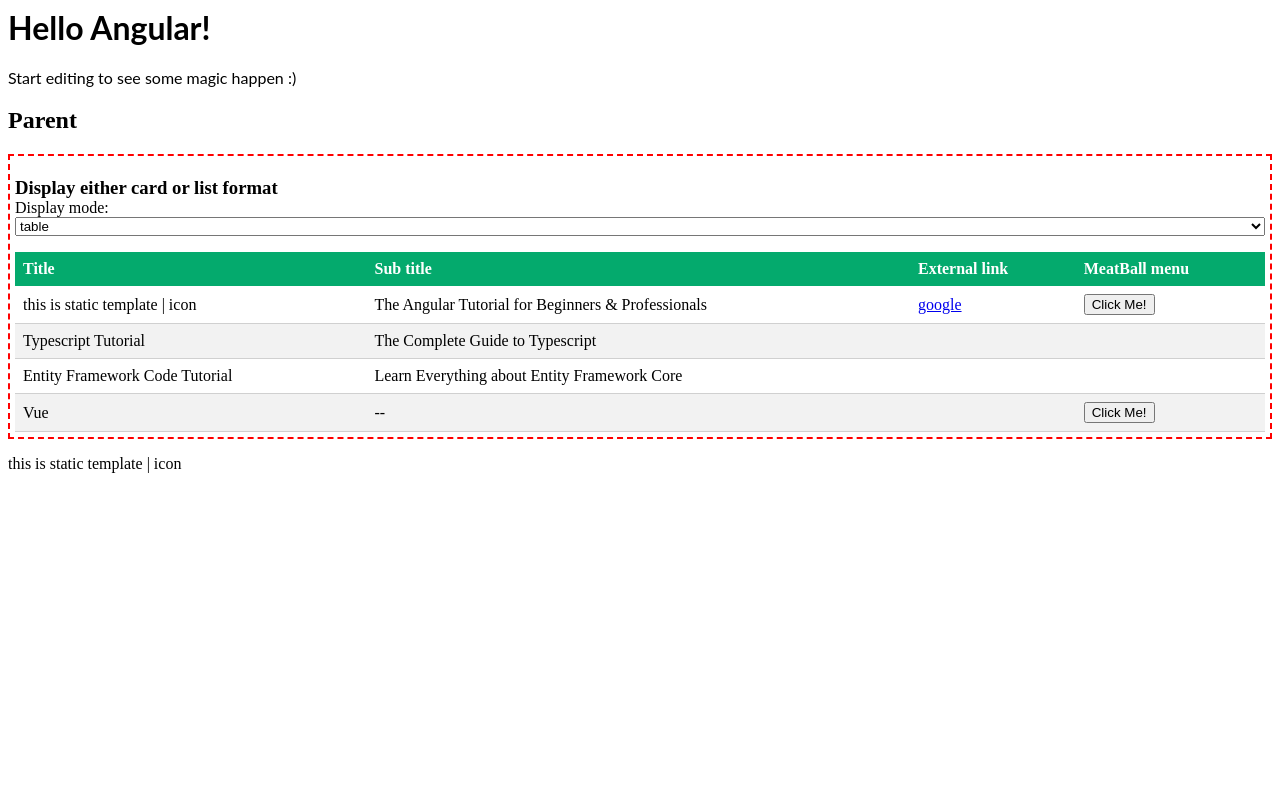
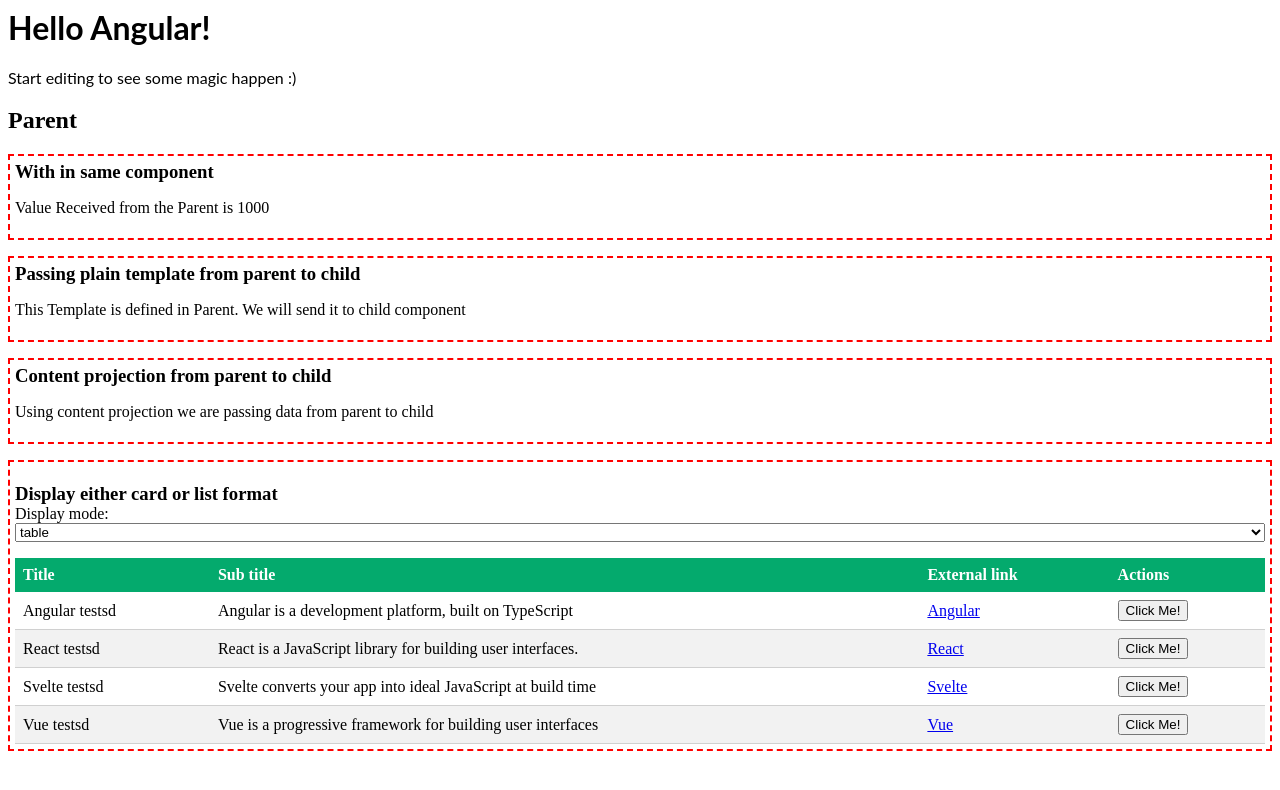
Before and after one commit to gandholi-kumar/angular-ng-template-outlet, an Angular app: page / in a window 1280 px wide. Shown: the top 790 px of the page. Built offline with nearby package versions, Linux system fonts and the light colour scheme.

Commit message:
inserted a ref parameter in column config

```diff
--- a/src/app/child/child.component.ts
+++ b/src/app/child/child.component.ts
@@ -12,5 +12,8 @@ export class ChildComponent implements OnInit {
   @Input() rowData: TableDataConfiguration[];
   constructor() {}
 
-  ngOnInit() {}
+  ngOnInit() {
+    // console.log(this.rowData);
+    // console.log('test', this.customTemplate);
+  }
 }
--- a/src/app/data-table/data-table.component.html
+++ b/src/app/data-table/data-table.component.html
@@ -14,6 +14,7 @@
           <ng-container [ngSwitch]="col.componentType">
             <td *ngSwitchCase="'textbox'">
               <ng-container *ngIf="col.isVisible">
+                <ng-container *ngIf="!col.customCellTemplate">
                   <ng-container *ngIf="col.isEditable; else readOnlyMode">
                     <input
                       type="text"
@@ -30,6 +31,19 @@
                       }"
                     ></ng-container>
                   </ng-template>
+                </ng-container>
+                <!-- <ng-template
+                  *ngTemplateOutlet="
+                    col.customCellTemplate;
+                    context: { $implicit: row[col.identifier] }
+                  "
+                ></ng-template> -->
+                <ng-container
+                  [ngTemplateOutlet]="col.customCellTemplate"
+                  [ngTemplateOutletContext]="{
+                    $implicit: row[col.identifier]
+                  }"
+                ></ng-container>
               </ng-container>
             </td>
             <td *ngSwitchCase="'options'">
@@ -48,6 +62,12 @@
             </td>
             <td *ngSwitchCase="'templateRef'">
               <ng-container
+                [ngTemplateOutlet]="col.customCellTemplate"
+                [ngTemplateOutletContext]="{
+                  $implicit: row[col.identifier]
+                }"
+              ></ng-container>
+              <!-- <ng-container
                 *ngIf="row[col.identifier].nativeElement; else normalRendering"
               >
                 <span
@@ -57,8 +77,8 @@
                 ></span>
               </ng-container>
               <ng-template #normalRendering>
-                {{ row[col.identifier] }}
-              </ng-template>
+                {{ row[col.identifier] }} nonRendering
+              </ng-template> -->
             </td>
             <td *ngSwitchDefault>
               <ng-container
--- a/src/app/data-table/data-table.component.ts
+++ b/src/app/data-table/data-table.component.ts
@@ -14,7 +14,7 @@ export class DataTableComponent implements OnInit {
   constructor() {}
 
   ngOnInit() {
-    console.log(this.rowDatas);
+    console.log('DataTableComponent', this.columns);
   }
 
   onMenuClick(rowData: TableDataConfiguration) {
--- a/src/app/parent/parent.component.html
+++ b/src/app/parent/parent.component.html
@@ -1,5 +1,5 @@
 <h2>Parent</h2>
-<!--
+
 <section class="section-container">
   <h3>With in same component</h3>
   <ng-container
@@ -28,7 +28,7 @@
   <app-child>
     <p>Using content projection we are passing data from parent to child</p>
   </app-child>
-</section> -->
+</section>
 
 <section class="section-container">
   <div class="dropdown">
@@ -64,9 +64,10 @@
     ></app-data-table>
   </ng-template>
 
+  <ng-template #dummytemplate let-customeTemplate>
+
+    {{ customeTemplate }} testsd
+  </ng-template>
+
   <app-child [rowData]="rowDatas" [template]="selectedTemplate"> </app-child>
 </section>
-
-<div #dummytemplate>
-  <p>this is static template | icon</p>
-</div>
--- a/src/app/parent/parent.component.ts
+++ b/src/app/parent/parent.component.ts
@@ -26,7 +26,7 @@ export class ParentComponent {
   @ViewChild('tableTemplate', { static: true })
   tableTemplate: TemplateRef<HTMLElement>;
   @ViewChild('dummytemplate', { static: true })
-  dummytemplate: ElementRef<HTMLElement>;
+  dummytemplate: TemplateRef<HTMLElement>;
 
   mode = DisplayOptions.TABLE;
   modeOptions: DisplayMode[] = [
@@ -34,14 +34,28 @@ export class ParentComponent {
     { mode: DisplayOptions.LIST },
     { mode: DisplayOptions.TABLE },
   ];
+  columns: TableColumnConfiguration[] = [];
+  rowDatas: TableDataConfiguration[] = [];
 
-  columns: TableColumnConfiguration[] = [
+  get selectedTemplate() {
+    if (this.mode === DisplayOptions.LIST) return this.listTemplate;
+    else if (this.mode === DisplayOptions.TABLE) return this.tableTemplate;
+    return this.cardTemplate;
+  }
+
+  public onMenuClick(rowData: TableDataConfiguration) {
+    console.log('parent menu data: ', rowData);
+    alert(JSON.stringify(rowData));
+  }
+  ngOnInit() {
+    this.columns = [
       {
         identifier: 'header',
         label: 'Title',
-      componentType: ComponentType.TEMPLATEREF,
+        componentType: ComponentType.TEXTBOX,
         isEditable: false,
         isVisible: true,
+        customCellTemplate: this.dummytemplate,
       },
       {
         identifier: 'content',
@@ -57,57 +71,50 @@ export class ParentComponent {
         isVisible: true,
       },
       {
-      identifier: 'meatballMenu',
-      label: 'MeatBall menu',
+        identifier: 'actions',
+        label: 'Actions',
         componentType: ComponentType.OPTIONS,
         isVisible: true,
       },
     ];
 
-  rowDatas: TableDataConfiguration[] = [
+    this.rowDatas = [
       {
-      header: ' this is static template | Angular Tutorial',
-      content: 'The Angular Tutorial for Beginners & Professionals',
+        header: 'Angular',
+        content: 'Angular is a development platform, built on TypeScript',
         url: {
-        label: 'google',
-        urlHref: 'https://www.google.com/',
+          label: 'Angular',
+          urlHref: 'https://angular.io/guide/what-is-angular',
         },
-      meatballMenu: true,
+        actions: true,
       },
       {
-      header: 'Typescript Tutorial',
-      content: 'The Complete Guide to Typescript',
+        header: 'React',
+        content: 'React is a JavaScript library for building user interfaces.',
+        url: {
+          label: 'React',
+          urlHref: 'https://reactjs.org/docs/getting-started.html',
+        },
+        actions: true,
       },
       {
-      header: 'Entity Framework Code Tutorial',
-      content: 'Learn Everything about Entity Framework Core',
+        header: 'Svelte',
+        content: 'Svelte converts your app into ideal JavaScript at build time',
+        url: {
+          label: 'Svelte',
+          urlHref: 'https://svelte.dev/docs',
+        },
+        actions: true,
       },
       {
         header: 'Vue',
-      content: '',
-      meatballMenu: true,
+        content: 'Vue is a progressive framework for building user interfaces',
+        url: {
+          label: 'Vue',
+          urlHref: 'https://vuejs.org/v2/guide/',
+        },
+        actions: true,
       },
     ];
-
-  get selectedTemplate() {
-    if (this.mode === DisplayOptions.LIST) return this.listTemplate;
-    else if (this.mode === DisplayOptions.TABLE) return this.tableTemplate;
-    return this.cardTemplate;
-  }
-
-  public onMenuClick(rowData: TableDataConfiguration) {
-    console.log('parent menu data: ', rowData);
-    alert(JSON.stringify(rowData));
-  }
-
-  ngAfterContentInit() {
-    console.log('ngAfterContentInit', this.dummytemplate);
-    this.rowDatas[0].header = this.dummytemplate;
-  }
-  ngAfterViewInit() {
-    console.log('ngAfterViewInit', this.dummytemplate);
-  }
-  ngOnChanges() {
-    console.log('ngOnChanges', this.dummytemplate);
   }
 }
```
Also changed, not shown: src/app/doc/references.md (added, +2 -0 lines), src/app/model/dataTable.model.ts (+4 -3 lines). Lines whose indentation alone changed are shown as unchanged.
